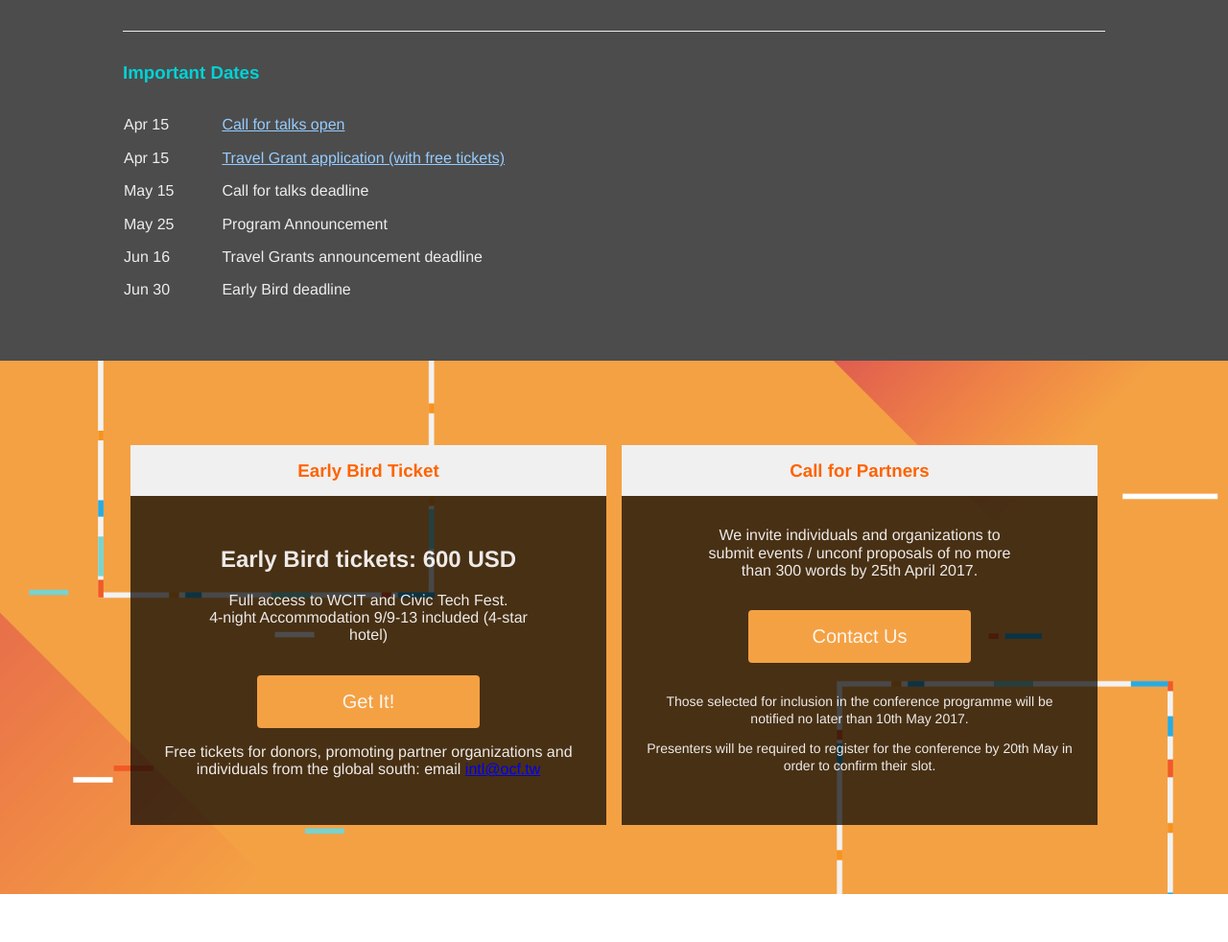
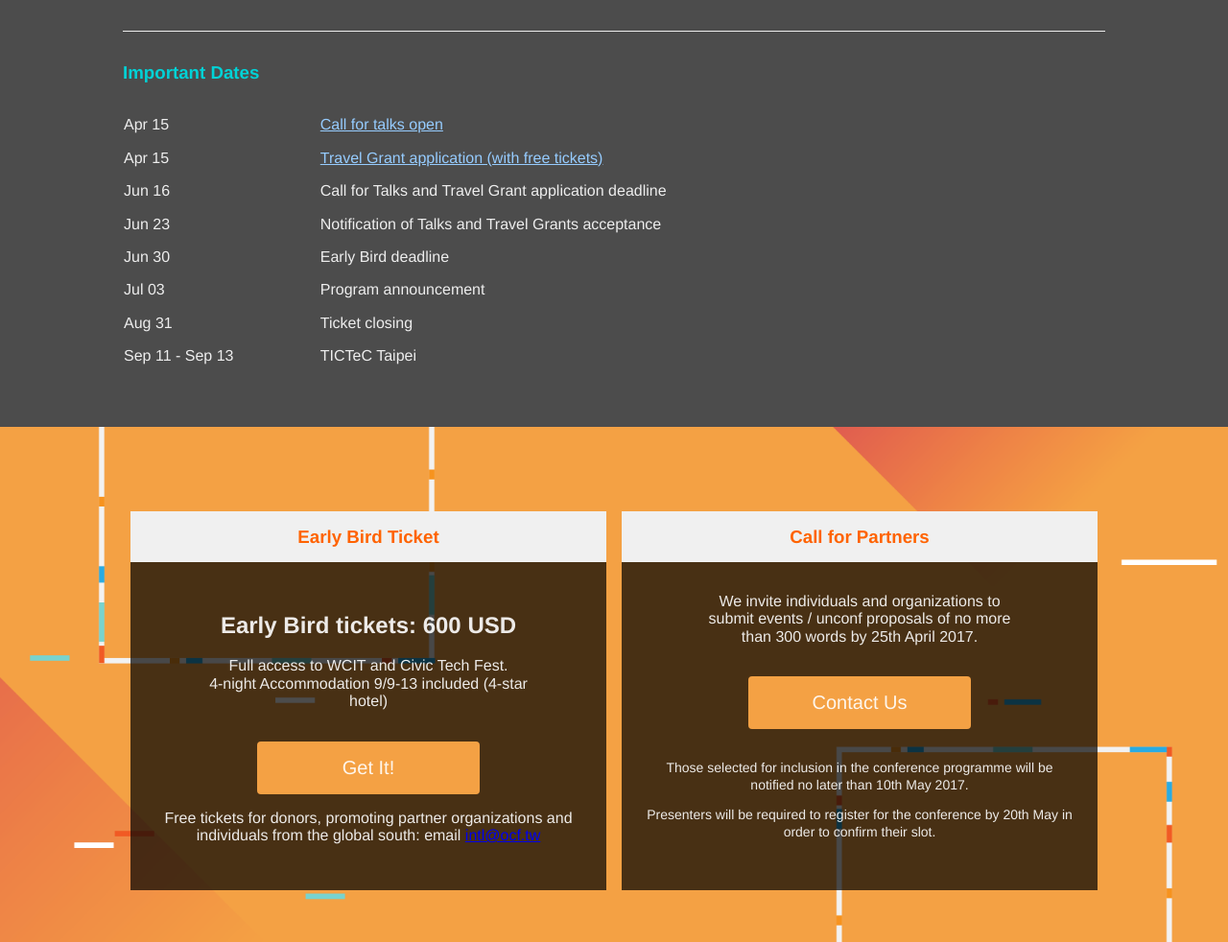
Before and after one commit to ocftw/ctfweb, a website: page index.html in a window 1280 px wide. Shown: the part 3108-4090 px from the top of the page at 96% size. Drawn offline with nearby package versions, Linux system fonts and the light colour scheme.

Commit message:
update important dates
fix #22

```diff
--- a/index.html
+++ b/index.html
@@ -311,28 +311,36 @@
                         <h3 class="agenda-header">Important Dates</h3>
                         <table class="pt2 pb2 f5 w-100 mw8 center" cellspacing="0">
                             <tr>
-                                <td class="w-10 pv2 pr2">Apr 15</td>
-                                <td class="pv2 pr3"><a href="https://goo.gl/forms/hoPYA8710KEygS6k2" class="link light-blue underline">Call for talks open</a></td>
+                                <td class="w-20 pv2 pr2">Apr 15</td>
+                                <td class="pv2 pr3"><a href="https://docs.google.com/forms/d/e/1FAIpQLScpVHtZvyTaCsVmkNtw4byEx-Jobb-vjkjtg5hSitVFHBochg/viewform?c=0&w=1" class="link light-blue underline">Call for talks open</a></td>
                             </tr>
                             <tr>
-                                <td class="w-10 pv2 pr2">Apr 15</td>
+                                <td class="w-20 pv2 pr2">Apr 15</td>
                                 <td class="pv2 pr3"><a href="https://docs.google.com/forms/d/e/1FAIpQLSf6Oq63xSQkDOCrMbYL4nOOfNT-4FfPc-dz4VcuLZyzxdwVrg/viewform?c=0&w=1" class="link light-blue underline">Travel Grant application (with free tickets)</a></td>
                             </tr>
                             <tr>
-                                <td class="w-10 pv2 pr2">May 15</td>
-                                <td class="pv2 pr3">Call for talks deadline</td>
+                                <td class="w-20 pv2 pr2">Jun 16</td>
+                                <td class="pv2 pr3">Call for Talks and Travel Grant application deadline</td>
                             </tr>
                             <tr>
-                                <td class="w-10 pv2 pr3">May 25</td>
-                                <td class="pv2 pr3">Program Announcement</td>
+                                <td class="w-20 pv2 pr3">Jun 23</td>
+                                <td class="pv2 pr3">Notification of Talks and Travel Grants acceptance</td>
                             </tr>
                             <tr>
-                                <td class="w-10 pv2 pr3">Jun 16</td>
-                                <td class="pv2 pr3">Travel Grants announcement deadline</td>
+                                <td class="w-20 pv2 pr3">Jun 30</td>
+                                <td class="pv2 pr3">Early Bird deadline</td>
                             </tr>
                             <tr>
-                                <td class="w-10 pv2 pr3">Jun 30</td>
-                                <td class="pv2 pr3">Early Bird deadline</td>
+                                <td class="w-20 pv2 pr3">Jul 03</td>
+                                <td class="pv2 pr3">Program announcement</td>
+                            </tr>
+                            <tr>
+                                <td class="w-20 pv2 pr3">Aug 31</td>
+                                <td class="pv2 pr3">Ticket closing</td>
+                            </tr>
+                            <tr>
+                                <td class="w-20 pv2 pr3">Sep 11 - Sep 13</td>
+                                <td class="pv2 pr3">TICTeC Taipei</td>
                             </tr>
                         </table>
                     </div>
```
